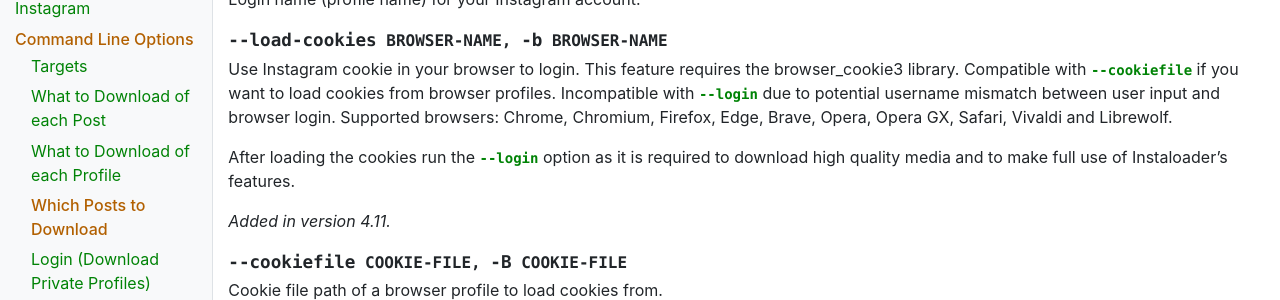
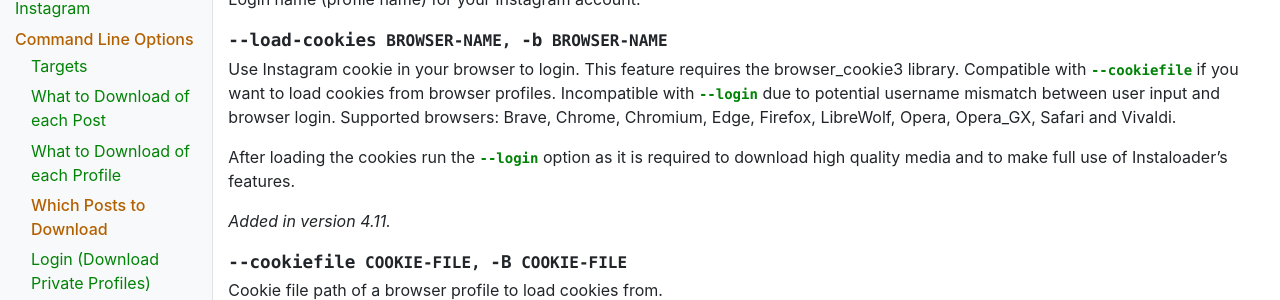
Before and after one commit to instaloader/instaloader, a Sphinx documentation site: the page built from docs/cli-options.rst, in a window 1280 px wide and 900 px high, scrolled down 4050 px. Shown: the part 177-477 px from the top of the window. Built offline with Sphinx 7.4.7, drawn with Linux system fonts in a browser that asks for light colours; the version number is read from the project's files by our own code.

```diff
--- a/docs/cli-options.rst
+++ b/docs/cli-options.rst
@@ -202,7 +202,7 @@ Instaloader to login.
    This feature requires the browser_cookie3 library.
    Compatible with :option:`--cookiefile` if you want to load cookies from browser profiles.
    Incompatible with :option:`--login` due to potential username mismatch between user input and browser login.
-   Supported browsers: Chrome, Chromium, Firefox, Edge, Brave, Opera, Opera GX, Safari, Vivaldi and Librewolf.
+   Supported browsers: Brave, Chrome, Chromium, Edge, Firefox, LibreWolf, Opera, Opera_GX, Safari and Vivaldi.
 
    After loading the cookies run the :option:`--login` option as it is required to download high quality media
    and to make full use of Instaloader's features.
```
